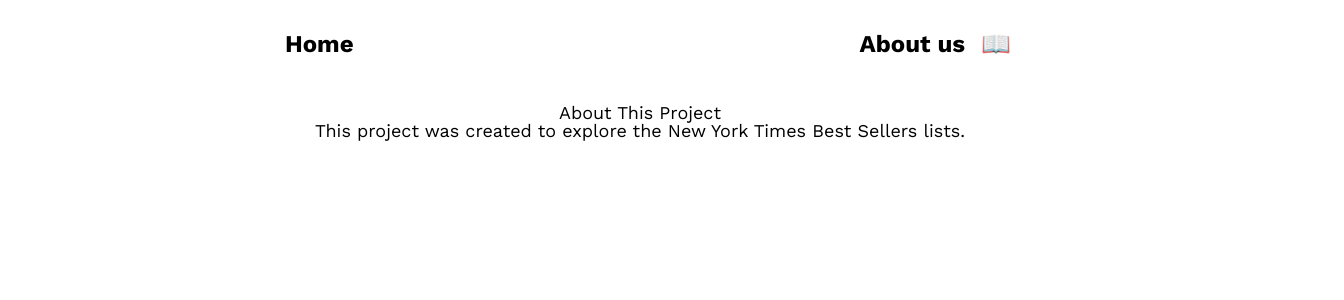
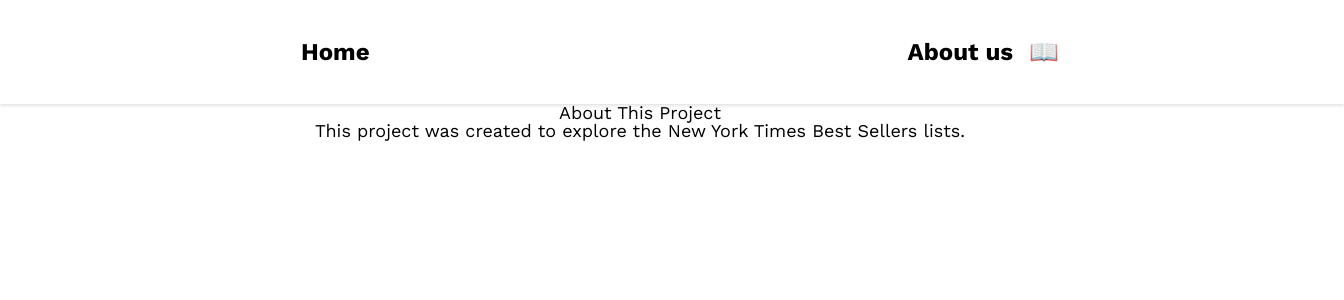
Before and after one commit to parangwave/ny-times-books, a Next.js app: page /about in a window 1280 px wide. Shown: the top 300 px of the page, 1344 px wide, since content can reach past the window. Built offline with nearby package versions, Linux system fonts and the light colour scheme.

Commit message:
feat: Modified css for Header

```diff
--- a/app/styles/header.module.css
+++ b/app/styles/header.module.css
@@ -1,13 +1,29 @@
 .container {
+  width: 100vw;
   min-height: 5vh;
   padding: 2rem;
   font-size: 1.5rem;
   font-weight: 700;
+  /* position: fixed;
+  top: 0;
+  left: 0;
+  z-index: 10; */
+  display: flex;
+  align-items: center;
+  background-color: #ffffff;
+  box-shadow: rgba(0, 0, 0, 0.16) 0px 1px 4px;
 }
 
-.container ul {
+.container nav {
+  width: 100%;
+}
+
+.container nav > ul {
   display: flex;
   justify-content: space-around;
+  text-align: center;
+  padding: 0;
+  margin: 0;
 }
 
 .container a {
```
